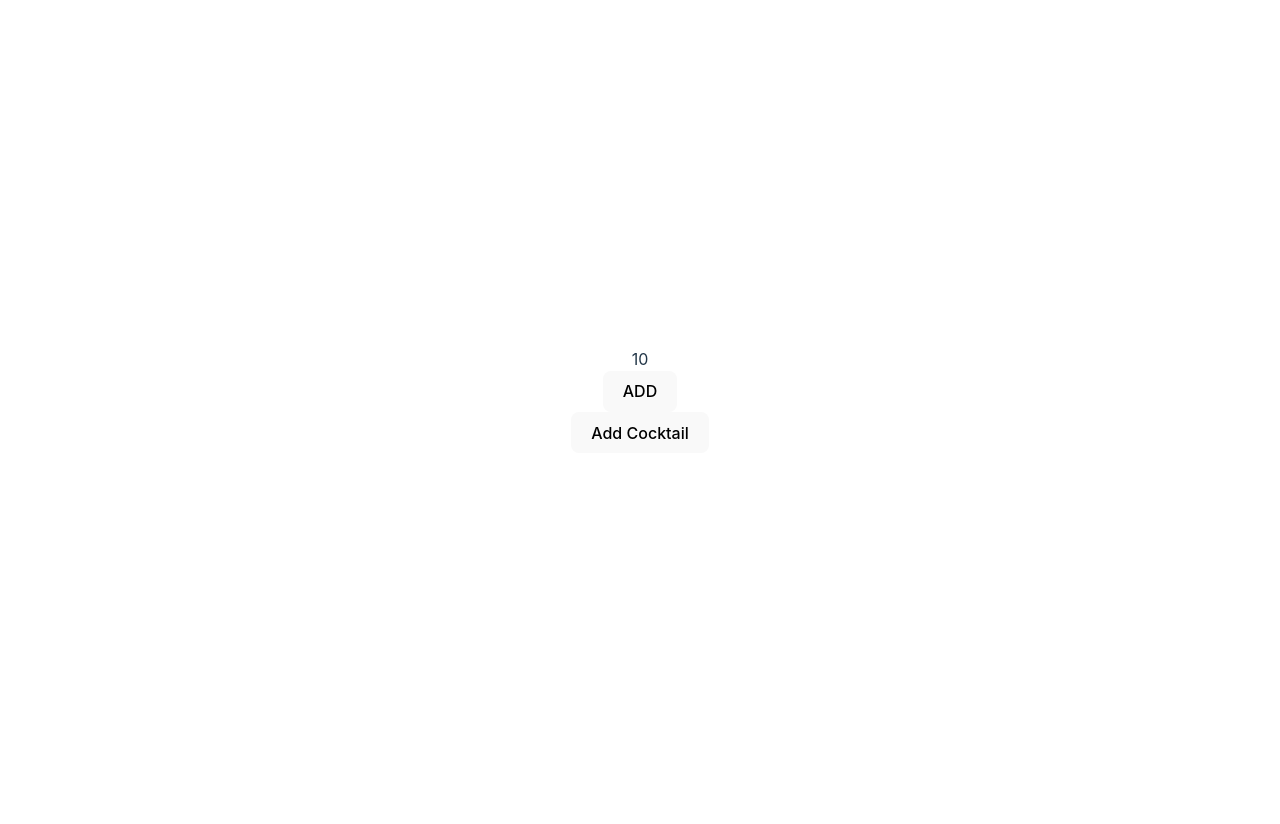
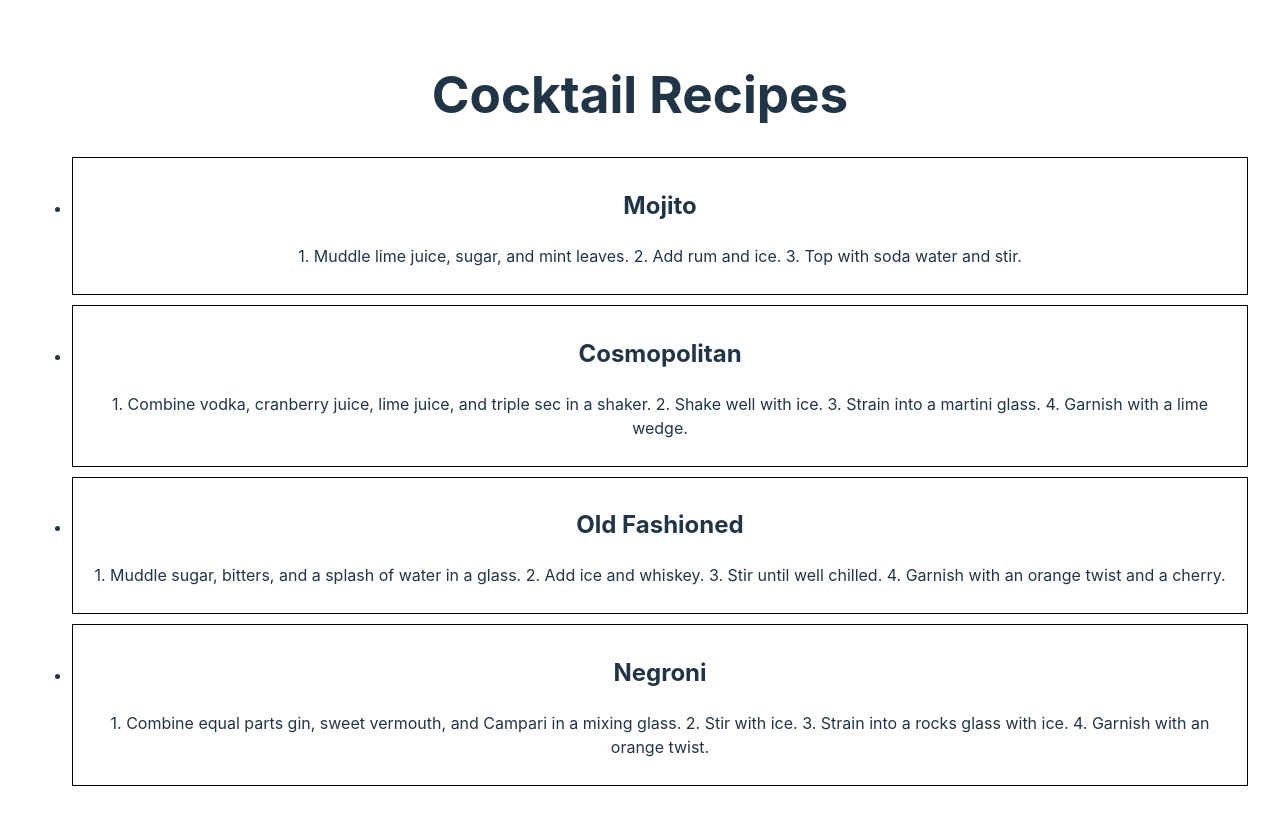
Before and after one commit to NNahkan/TypescriptTutorial, a React (Vite) app: page / in a window 1280 px wide. Shown: the top 824 px of the page. Before the commit the page ends 800 px from the top, so only its background shows below. Built offline with nearby package versions, Linux system fonts and the light colour scheme.

Commit message:
working on data

```diff
--- a/src/DummyProps.tsx
+++ b/src/DummyProps.tsx
@@ -1,18 +1,31 @@
-import React, { Dispatch, SetStateAction, useState } from 'react'
+import React, { useState } from 'react';
 
-interface DummyProps {
-	number: number
-	setNumber: Dispatch<SetStateAction<number>>
+interface Cocktail {
+	name: string;
+	recipe: string;
 }
 
-interface Cocktail {
-	garnish: string[];
-	liquors: Record<string, string>; // Assuming a key-value pair for liquors
-	juices: Record<string, string>; // Assuming a key-value pair for juices
-}
+const cocktails: Cocktail[] = [
+	{
+		name: 'Mojito',
+		recipe: '1. Muddle lime juice, sugar, and mint leaves. 2. Add rum and ice. 3. Top with soda water and stir.',
+	},
+	{
+		name: 'Cosmopolitan',
+		recipe: '1. Combine vodka, cranberry juice, lime juice, and triple sec in a shaker. 2. Shake well with ice. 3. Strain into a martini glass. 4. Garnish with a lime wedge.',
+	},
+	{
+		name: 'Old Fashioned',
+		recipe: '1. Muddle sugar, bitters, and a splash of water in a glass. 2. Add ice and whiskey. 3. Stir until well chilled. 4. Garnish with an orange twist and a cherry.',
+	},
+	{
+		name: 'Negroni',
+		recipe: '1. Combine equal parts gin, sweet vermouth, and Campari in a mixing glass. 2. Stir with ice. 3. Strain into a rocks glass with ice. 4. Garnish with an orange twist.',
+	},
+];
 
-const DummyComponent: React.FC<DummyProps> = ({ number, setNumber }) => {
-
+const DummyComponent = () => {
+	/*
 		const [cocktails, setCocktails] = useState<Cocktail[]>([]);
 
 
@@ -38,40 +51,45 @@ const DummyComponent: React.FC<DummyProps> = ({ number, setNumber }) => {
 				return updatedCocktails;
 			});
 		};
-
-
-
+	 */
 
 	return (
-		<>
-			<div>{number}</div>
-
-			<button
-				onClick={() => setNumber((prev) => prev + 1)}
-			>
-				ADD
-			</button>
-
-
 		<div>
+			<h1>Cocktail Recipes</h1>
+			<ul>
 				{cocktails.map((cocktail, index) => (
-					<div key={index}>
-						<input
-							type="text"
-							value={cocktail.garnish.join(', ')}
-							onChange={(e) =>
-								updateCocktailProperty(index, 'garnish', e.target.value.split(', '))
-							}
-						/>
-						{/* Input fields for liquors */}
-						{/* Input fields for juices */}
+					<li key={index} style={{ border: '1px solid #000', padding: '10px', marginBottom: '10px' }}>
+						<h2>{cocktail.name}</h2>
+						<p>{cocktail.recipe}</p>
+					</li>
+				))}
+			</ul>
 		</div>
-				))}
-				<button onClick={addCocktail}>Add Cocktail</button>
-			</div>
-		</>
-	)
+	);
 
 }
 
 export default DummyComponent
+
+/*
+{
+  "cocktails": [
+    {
+      "name": "Mojito",
+      "liquors": {
+        "rum": "2oz",
+        "mint liqueur": "1oz"
+      },
+      "garnish": ["mint leaves", "lime"]
+    },
+    {
+      "name": "Cosmopolitan",
+      "liquors": {
+        "vodka": "2oz",
+        "triple sec": "1oz"
+      },
+      "garnish": ["lime twist"]
+    },
+	]
+}
+*/
```
Lines whose indentation alone changed are shown as unchanged.
